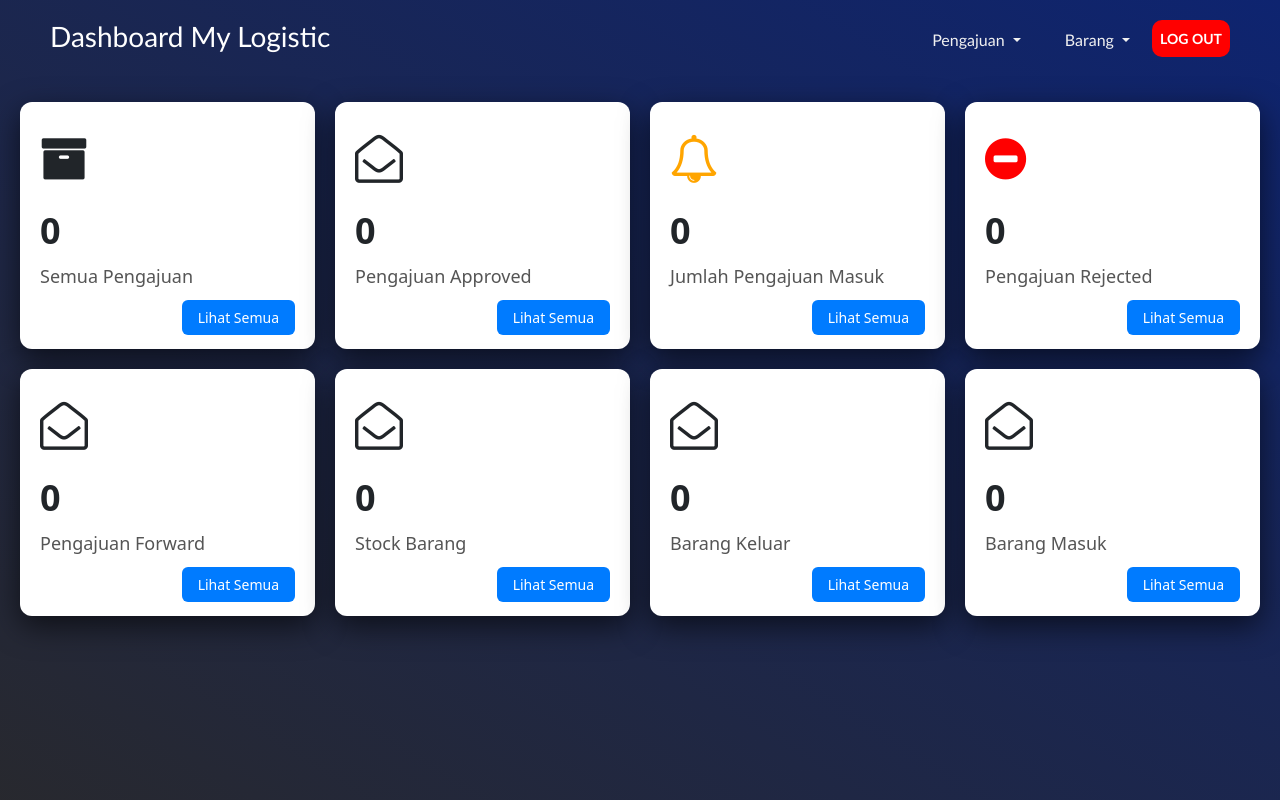
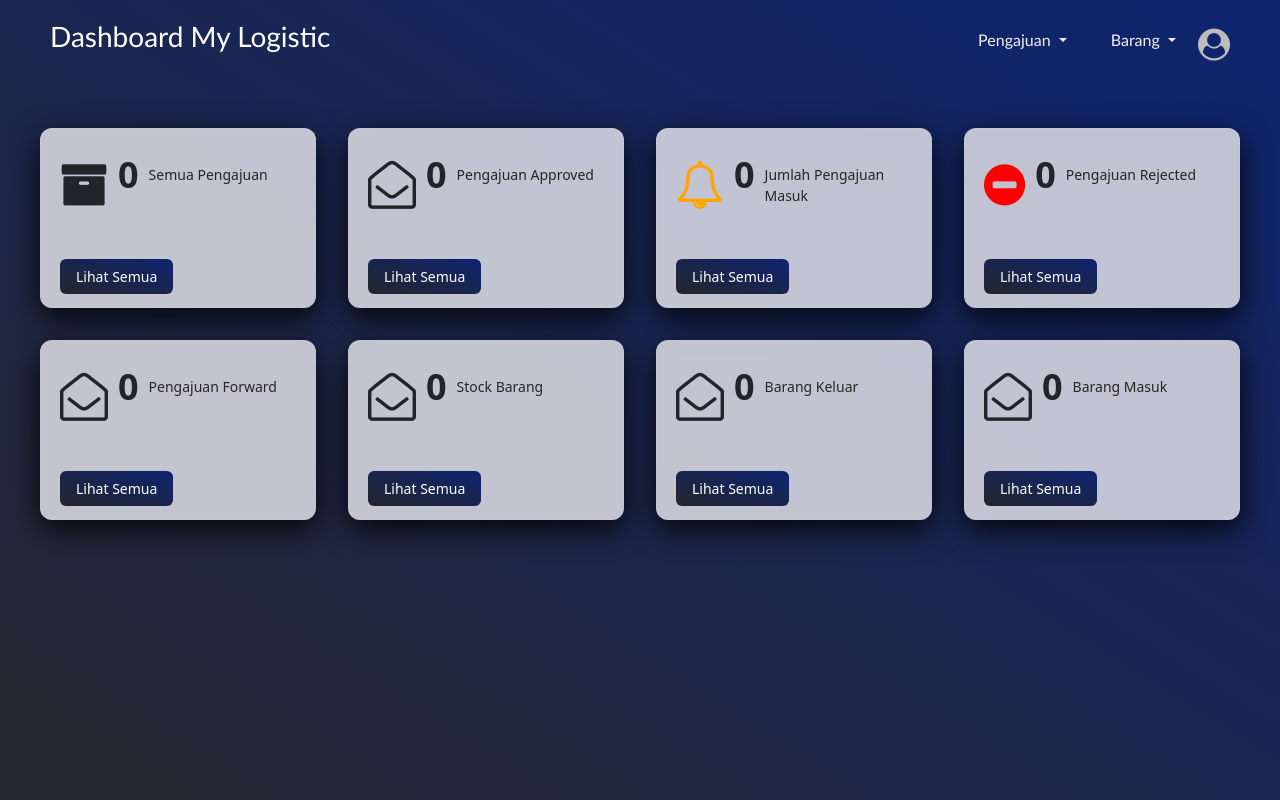
Before and after one commit to afdalmaulana/myLogistic, a PHP site: page /index.php in a window 1280 px wide. Run offline with PHP 8.4, Linux system fonts and the light colour scheme; the visitor is signed in with stand-in values (Sample User, id 1); data that the repository does not hold is empty; some libraries are stand-ins or nearby versions.

Commit message:
commit terbaru

```diff
--- /dev/null
+++ b/includes/copyright.php
@@ -0,0 +1 @@
+<div>Copyright by Afdal Ganteng</div>
--- a/includes/dashboard.php
+++ b/includes/dashboard.php
@@ -115,14 +115,18 @@ $dashboardStats = [
         $link = $item['link'];
         ?>
         <div class="dashboard-card">
+            <div class="card-contents">
                 <div class="dashboard-icon <?php echo $colorClass; ?>">
                     <i class="fa <?php echo $icon; ?>"></i>
                 </div>
                 <div class="dashboard-count"><?php echo $count; ?></div>
                 <div class="dashboard-title"><?php echo $title; ?></div>
+            </div>
+            <div>
                 <div class="dashboard-link">
                     <a href="<?php echo $link; ?>">Lihat Semua</a>
                 </div>
             </div>
+        </div>
     <?php endforeach; ?>
 </div>
--- a/includes/footer.php
+++ b/includes/footer.php
@@ -332,4 +332,30 @@
             });
         });
     });
+
+    document.addEventListener("DOMContentLoaded", function() {
+        const logoutBtn = document.getElementById("logoutBtn");
+
+        if (logoutBtn) {
+            logoutBtn.addEventListener("click", function(e) {
+                e.preventDefault(); // Mencegah link langsung dijalankan
+
+                Swal.fire({
+                    title: 'Yakin ingin logout?',
+                    text: "",
+                    icon: 'warning',
+                    showCancelButton: true,
+                    confirmButtonColor: '#3085d6',
+                    cancelButtonColor: '#d33',
+                    confirmButtonText: 'Ya, logout!',
+                    cancelButtonText: 'Batal'
+                }).then((result) => {
+                    if (result.isConfirmed) {
+                        // Arahkan ke logout.php
+                        window.location.href = logoutBtn.getAttribute("href");
+                    }
+                });
+            });
+        }
+    });
 </script>
--- a/includes/header.php
+++ b/includes/header.php
@@ -18,7 +18,7 @@
         html,
         body {
             height: 100%;
-            overflow: hidden;
+            overflow: auto;
             background-image: linear-gradient(to bottom left, rgba(14, 36, 112, 1), rgba(28, 29, 35, 0.95));
             /* jika kamu ingin mencegah scroll sama sekali */
         }
@@ -47,51 +47,60 @@
         /* Card */
         .dashboard-grid {
             display: grid;
-            grid-template-columns: repeat(auto-fit, minmax(250px, 1fr));
-            gap: 20px;
-            padding: 20px;
+            grid-template-columns: repeat(4, 1fr);
+            /* 5 kolom */
+            gap: 32px;
+            padding: 40px;
+        }
+
+
+        .card-contents {
+            display: flex;
+            flex-direction: row;
+            gap: 10px;
         }
 
         .dashboard-card {
-            background-color: #ffffff;
+            background: rgba(218, 218, 227, 0.88);
             border-radius: 12px;
-            box-shadow: 0 10px 30px rgba(0, 0, 0, 0.6), inset 0 0 0 1px rgba(255, 255, 255, 0.05);
+            box-shadow: 0 4px 8px rgba(0, 0, 0, 0.1);
             padding: 20px;
             display: flex;
             flex-direction: column;
             justify-content: space-between;
             transition: transform 0.2s ease;
-            box-shadow: ;
+            height: 180px;
+            box-shadow: 0 10px 30px rgba(0, 0, 0, 0.87), inset 0 0 0 1px rgba(255, 255, 255, 0.05);
+            cursor: pointer;
         }
 
         .dashboard-card:hover {
-            transform: translateY(-5px);
+            transform: translateY(-16px);
         }
 
         .dashboard-icon {
             font-size: 48px;
-            margin-bottom: 10px;
+            /* margin-bottom: 10px; */
         }
 
         .dashboard-count {
             font-size: 36px;
             font-weight: bold;
-            margin-bottom: 5px;
+            /* margin-top: 10px; */
+            /* margin-bottom: 5px; */
         }
 
         .dashboard-title {
-            font-size: 18px;
-            color: #555;
-            margin-bottom: 15px;
+            font-size: 14px;
+            font-weight: 800px;
+            color: #282525ff;
+            margin-top: 16px;
+            /* margin-bottom: 15px; */
         }
 
-        .dashboard-link {
-            margin-top: auto;
-            text-align: right;
-        }
 
         .dashboard-link a {
-            background-color: #007bff;
+            background-image: linear-gradient(to bottom left, rgba(14, 36, 112, 1), rgba(28, 29, 35, 0.95));
             color: #fff;
             padding: 8px 16px;
             border-radius: 6px;
@@ -100,7 +109,8 @@
         }
 
         .dashboard-link a:hover {
-            background-color: #0056b3;
+            background-image: linear-gradient(to bottom left, rgba(14, 112, 47, 1), rgba(56, 141, 33, 0.95));
+            color: white;
         }
 
         .orange {
@@ -110,6 +120,58 @@
         .red {
             color: red;
         }
+
+        /* PROFILE */
+        .profile-container {
+            /* position: absolute; */
+            top: 5px;
+            right: 20px;
+            cursor: pointer;
+        }
+
+        .profile-icon {
+            font-size: 32px;
+            color: #bdbbbbff;
+        }
+
+        .profile-dropdown {
+            display: none;
+            position: absolute;
+            right: 0;
+            background-color: white;
+            border: 1px solid #ddd;
+            box-shadow: 0 4px 8px rgba(0, 0, 0, 0.1);
+            border-radius: 8px;
+            padding: 15px;
+            width: 140px;
+            z-index: 999;
+        }
+
+        .profile-container:hover .profile-dropdown {
+            display: block;
+        }
+
+        .profile-name {
+            font-weight: bold;
+            margin-bottom: 10px;
+            font-size: 12px;
+            color: #333;
+        }
+
+        .logout-button {
+            background-color: #dc3545;
+            color: white;
+            padding: 8px 12px;
+            border: none;
+            border-radius: 4px;
+            width: 100%;
+            cursor: pointer;
+        }
+
+        .logout-button:hover {
+            background-color: #c82333;
+        }
+
 
         /* BATAS CARD */
         .logoutBtn {
@@ -778,6 +840,24 @@
                 /* 1 per baris */
             }
         }
+
+        @media (max-width: 1200px) {
+            .dashboard-grid {
+                grid-template-columns: repeat(3, 1fr);
+            }
+        }
+
+        @media (max-width: 768px) {
+            .dashboard-grid {
+                grid-template-columns: repeat(2, 1fr);
+            }
+        }
+
+        @media (max-width: 480px) {
+            .dashboard-grid {
+                grid-template-columns: repeat(1, 1fr);
+            }
+        }
     </style>
 </head>
 
--- a/includes/navbar.php
+++ b/includes/navbar.php
@@ -1,3 +1,13 @@
+<?php
+// Pastikan session dimulai
+if (session_status() === PHP_SESSION_NONE) {
+    session_start();
+}
+
+// Ambil nama user dari session
+$namaUker = isset($_SESSION['nama_uker']) ? $_SESSION['nama_uker'] : 'Nama Uker';
+$kodeUker = isset($_SESSION['kode_uker']) ? $_SESSION['kode_uker'] : 'Kode Uker';
+?>
 <div class="nav">
     <div class="isinavbar">
         <!-- Bagian Kiri -->
@@ -25,10 +35,20 @@
                     <a href="index.php?page=stock-out" onclick="return loadingLink(this, event)">Barang Keluar</a>
                 </div>
             </div>
-            <div id="menu-logout">
-                <a href="logout.php" class="logoutBtn" onclick="return confirm('Yakin ingin logout?')">LOG OUT</a>
+            <div class="profile-container">
+                <div class="profile-icon">
+                    <i class="fa fa-user-circle"></i>
+                </div>
+                <div class="profile-dropdown">
+                    <div class="profile-name"><?php echo $kodeUker; ?></div>
+                    <div class="profile-name"><?php echo $namaUker; ?></div>
+                    <form action="logout.php" method="post">
+                        <a href="logout.php" class="logoutBtn" id="logoutBtn">LOG OUT</a>
+                    </form>
+                </div>
             </div>
         </div>
+
 
         <!-- <a href="index.php?page=formInMail" class="menu-item">Tulis Surat Masuk</a>
             <a href="index.php?page=formOutMail" class="menu-item">Tulis Surat Keluar</a> -->
--- a/signin.php
+++ b/signin.php
@@ -21,8 +21,8 @@ if (isset($_SESSION['user'])) {
         <?php elseif ($_GET['status'] === 'error'): ?>
             Swal.fire({
                 icon: 'error',
-                title: 'Gagal',
-                text: 'Terjadi kesalahan dalam form, mohon di ulangi'
+                title: 'Login Gagal',
+                text: 'Kombinasi username dan password salah'
             })
         <?php elseif ($_GET['status'] === 'incomplete'): ?>
             Swal.fire({
```
Lines whose indentation alone changed are shown as unchanged.
